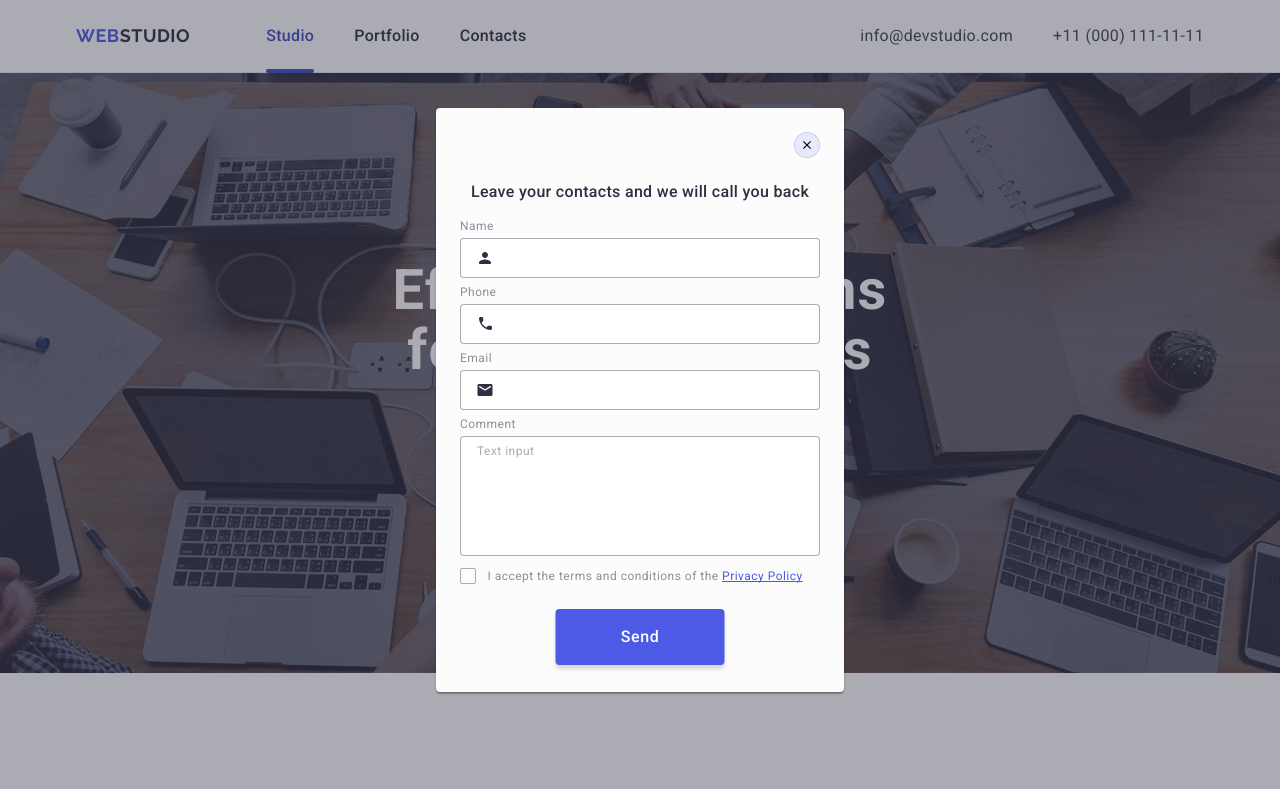
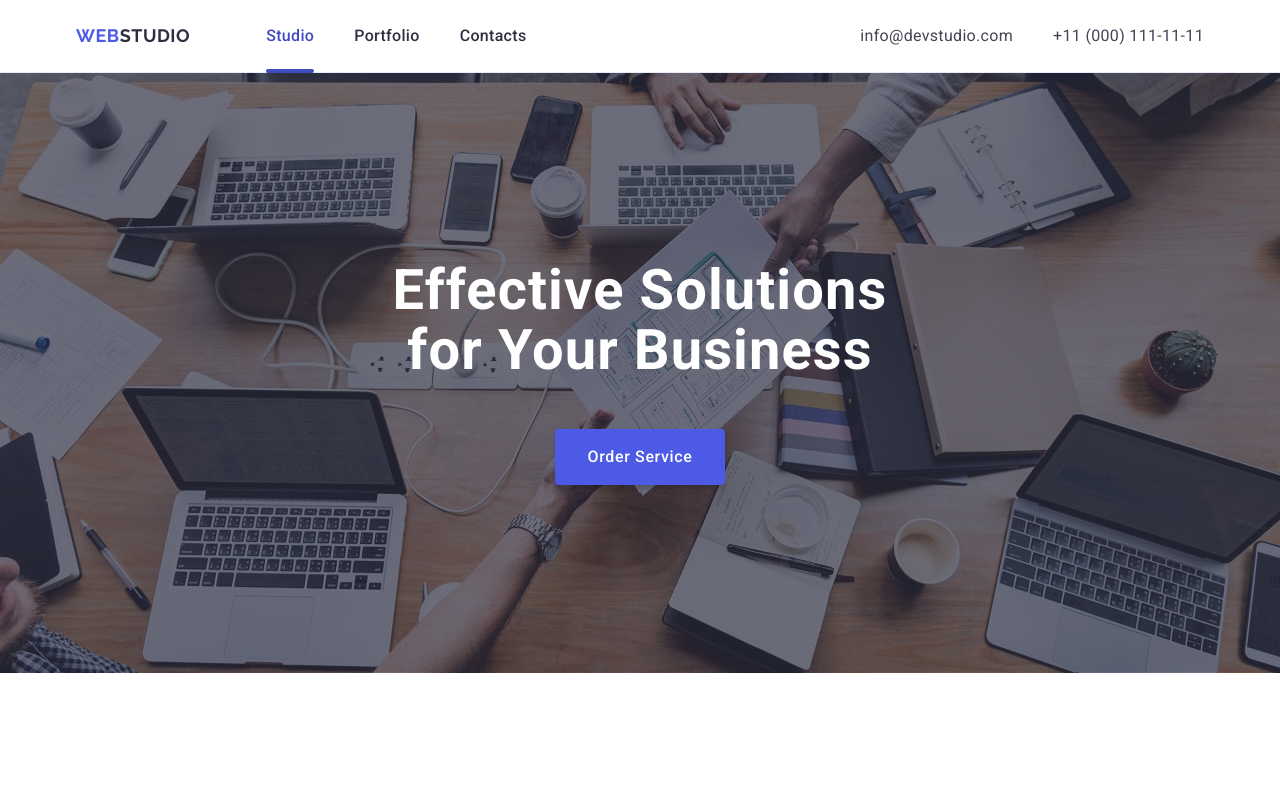
Before and after one commit to Ta1siia/goit-markup-hw-05, a plain HTML site: page index.html in a window 1280 px wide. Shown: the top 789 px of the page. Drawn offline with nearby package versions, Linux system fonts and the light colour scheme.

Commit message:
add interaction

```diff
--- a/css/styles.css
+++ b/css/styles.css
@@ -584,7 +584,7 @@ button {
   background-color: #404bbf;
   border: solid 1px transparent;
 }
-.close-popup:hover,
+.close-popup:hover .close-popup-icon,
 .close-popup:focus .close-popup-icon {
   fill: #fff;
 }
@@ -649,6 +649,9 @@ button {
 .text-field:focus ~ .field-icon {
   fill: #4d5ae5;
 }
+.field-wrapper-comment {
+  margin-bottom: 16px;
+}
 .comment-field {
   border: 1px solid rgba(46, 47, 66, 0.4);
   border-radius: 4px;
@@ -676,7 +679,7 @@ button {
   font-family: "Roboto", sans-serif;
   font-weight: 400;
   font-size: 12px;
-  line-height: 1.16;
+  line-height: 1.33;
   letter-spacing: 0.04em;
   color: #8e8f99;
   display: block;
--- a/index.html
+++ b/index.html
@@ -507,7 +507,7 @@
         </div>
       </div>
     </footer>
-    <div class="backdrop is-open">
+    <div class="backdrop">
       <div class="popup-subscription">
         <button type="button" class="close-popup">
           <svg class="close-popup-icon" width="8" height="8">
@@ -558,7 +558,7 @@
               </svg>
             </div>
           </div>
-          <div class="field-wrapper">
+          <div class="field-wrapper-comment">
             <label class="label-field" for="user-comment">Comment</label>
             <textarea
               class="comment-field"
```
